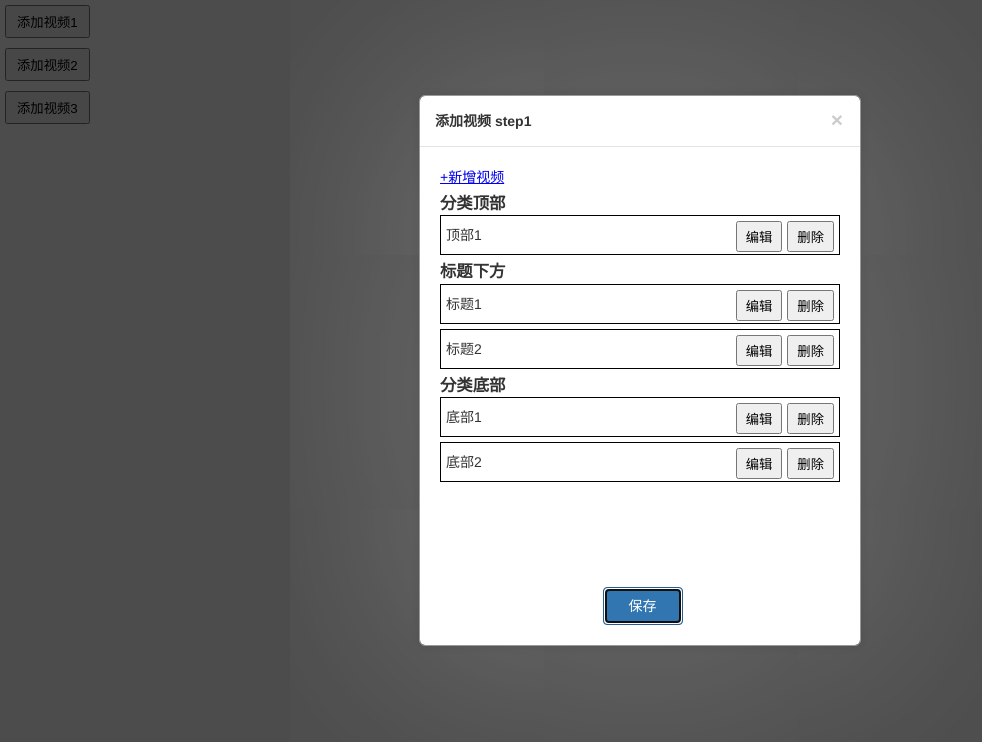
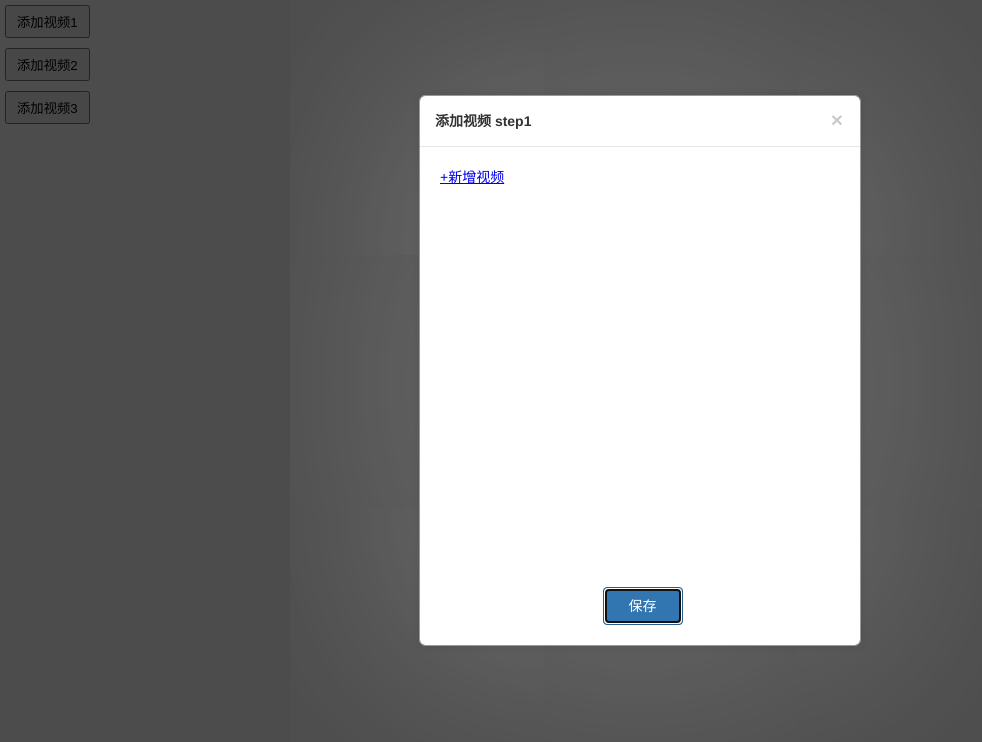
Before and after one commit to 007sair/specialAddVideo, a website with bundled scripts: page index.html in a window 1280 px wide. Both pictures are taken after a click on the button "添加视频1". Shown: the whole page, without its empty margins (0-982 px from the left). Built offline with nearby package versions, Linux system fonts and the light colour scheme.

Commit message:
update byarray

```diff
--- a/gulpfile.js
+++ b/gulpfile.js
@@ -98,7 +98,7 @@
 		//监听文件变化并执行sass任务
 		gulp.watch(paths.sass + '**/*.scss', ['sass']);
 
-		gulp.watch(paths.src + '**/*.js', ['script']);
+		// gulp.watch(paths.src + '**/*.js', ['script']);
 
 		//监听html发生变化时手动重载浏览器
 		gulp.watch("*.html").on("change", browserSync.reload);
--- a/sass/main.scss
+++ b/sass/main.scss
@@ -70,6 +70,7 @@ li{
 			float: right;
 			margin-left: 5px;
 			padding: 4px 8px;
+            width: auto;
 		}
 	}
 }
--- a/src/index.js
+++ b/src/index.js
@@ -7,36 +7,38 @@
 $(function() {
 
 	//假数据 调试使用
-	var baseTree = {
-		"1000": {
-			"1": [{
-					"name": "顶部1",
-					"code": "1",
-					"type": "1"
-				}
-			],
-			"2": [{
-					"name": "标题1",
-					"code": "1",
-					"type": "2"
-				}, {
-					"name": "标题2",
-					"code": "2",
-					"type": "2"
-				}
-			],
-			"3": [{
-					"name": "底部1",
-					"code": "1",
-					"type": "3"
-				}, {
-					"name": "底部2",
-					"code": "2",
-					"type": "3"
-				}
-			]
-		}
-	};
+	// var baseTree = {
+	// 	"1000": {
+	// 		"1": [{
+	// 				"name": "顶部1",
+	// 				"code": "1",
+	// 				"type": "1"
+	// 			}
+	// 		],
+	// 		"2": [{
+	// 				"name": "标题1",
+	// 				"code": "1",
+	// 				"type": "2"
+	// 			}, {
+	// 				"name": "标题2",
+	// 				"code": "2",
+	// 				"type": "2"
+	// 			}
+	// 		],
+	// 		"3": [{
+	// 				"name": "底部1",
+	// 				"code": "1",
+	// 				"type": "3"
+	// 			}, {
+	// 				"name": "底部2",
+	// 				"code": "2",
+	// 				"type": "3"
+	// 			}
+	// 		]
+	// 	}
+	// };
+
+	var baseTree = {};
 
 	//dom var
 	var $context = $('#d2'),
@@ -122,6 +124,9 @@ $(function() {
 			data.id = _id; //需定义
 			if (+_type !== +_radio) { //重新选择了radio 表示元素会被插入其他分类
 				obj[_type].splice(_index, 1); //删除原分类的数据
+				if (!isArray(obj[_radio])) { //初始化一个数组
+					obj[_radio] = [];
+				};
 				obj[_radio].push(data); //将数据插入选定radio的分类中
 				idx = obj[_radio].length - 1;
 			} else { //未重新选择radio 只刷新数据即可
@@ -131,6 +136,7 @@ $(function() {
 			sort(obj[_radio], idx)
 		}
 	}
+
 
 	//上移下移排序
 	function sort(obj, index) { // obj = baseTree[listID][_radio]   index = 当前元素在目标分类内的索引值
@@ -178,7 +184,7 @@ $(function() {
 				$ul.append(sLi);
 				$area.appendTo($datas);
 			}else{ //删除空数组
-				delete obj[key];
+				delete obj[key]; //删除后，需给空分类对象插入数据时初始一个空数组 否则会报错
 			}
 		}
 	}
```
Also changed, not shown: css/css.css, css/css.min.css, dist/dialog.min.js (deleted), dist/index.min.js (deleted), 1 other file.
